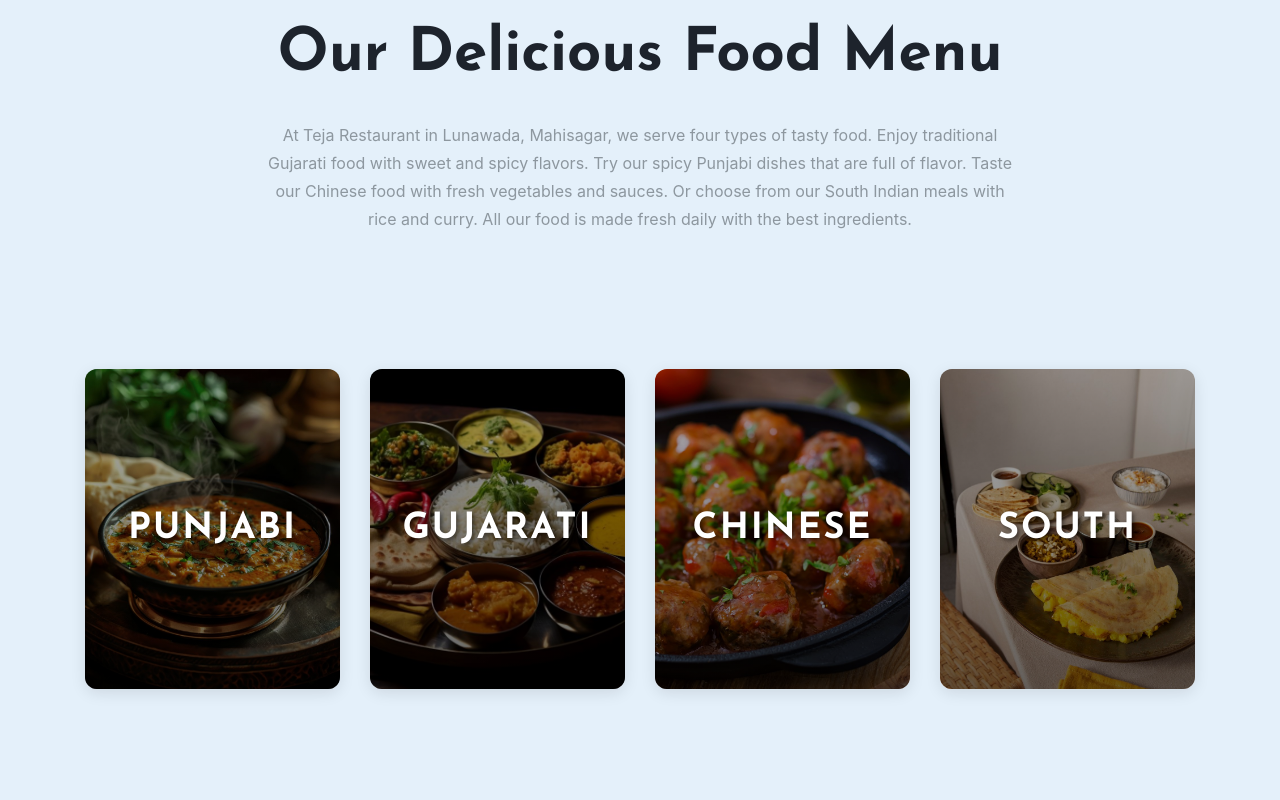
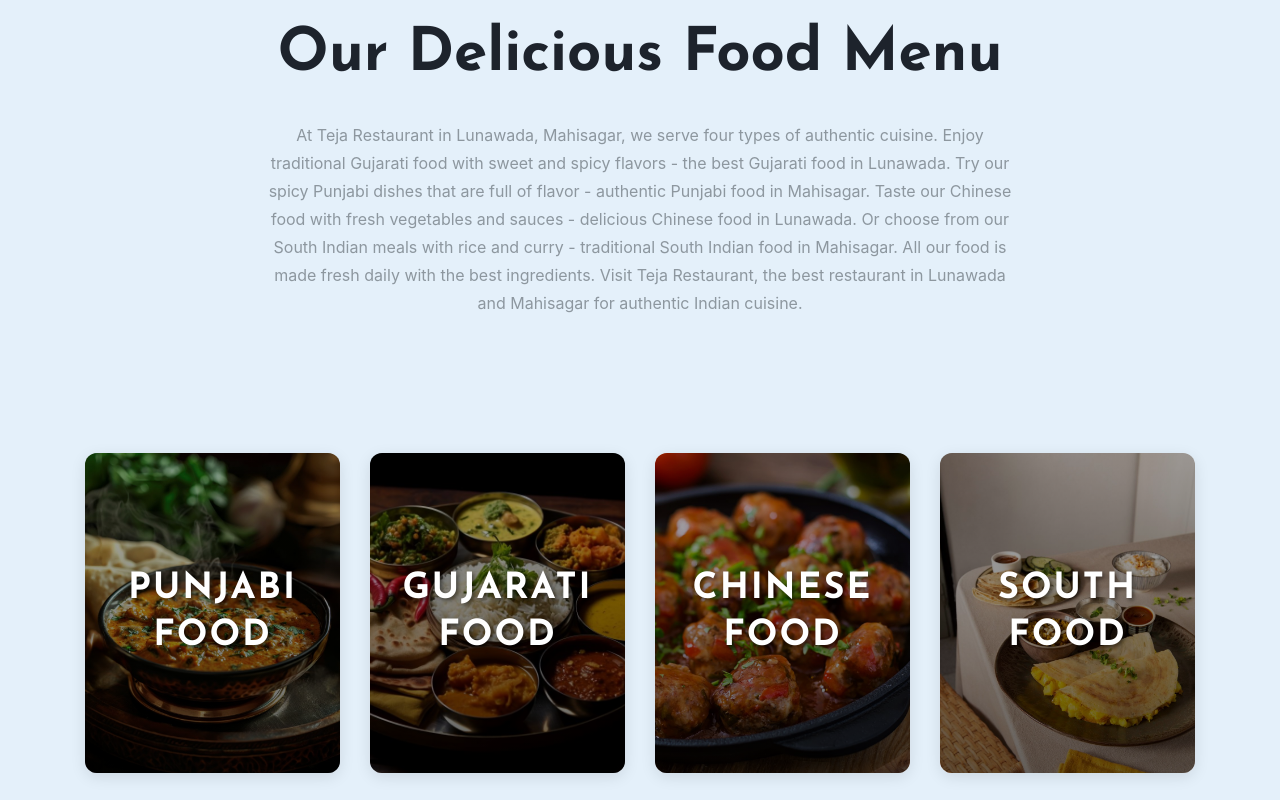
Before and after one commit to codexaaSoftwares/Hotel_Teja, a React (Vite) app in the folder Website_react/: page / in a window 1280 px wide. Shown: the part 1620-2420 px from the top of the page. Built offline with nearby package versions, Linux system fonts and the light colour scheme.

Commit message:
few more

```diff
--- a/Website_react/src/components/Statistics.jsx
+++ b/Website_react/src/components/Statistics.jsx
@@ -1,32 +1,76 @@
 import { motion } from 'framer-motion'
+import { Helmet } from 'react-helmet-async'
 
 const Statistics = () => {
   const categories = [
     {
       id: 1,
       name: 'Punjabi',
-      image: '/assets/images/food/teja resturant punjabi.jpg'
+      fullName: 'Punjabi Cuisine',
+      image: '/assets/images/food/teja resturant punjabi.jpg',
+      alt: 'Punjabi food at Teja Restaurant Lunawada, Mahisagar - Authentic North Indian cuisine',
+      description: 'Authentic Punjabi food in Lunawada, Mahisagar. Traditional North Indian dishes with rich flavors and spices.'
     },
     {
       id: 2,
       name: 'Gujarati',
-      image: '/assets/images/food/teja resturant gujarati.jpg'
+      fullName: 'Gujarati Cuisine',
+      image: '/assets/images/food/teja resturant gujarati.jpg',
+      alt: 'Gujarati food at Teja Restaurant Lunawada, Mahisagar - Traditional Gujarati thali and cuisine',
+      description: 'Traditional Gujarati food in Lunawada, Mahisagar. Sweet and spicy flavors with authentic Gujarati thali.'
     },
     {
       id: 3,
       name: 'Chinese',
-      image: '/assets/images/food/teja resturant chinese.jpg'
+      fullName: 'Chinese Cuisine',
+      image: '/assets/images/food/teja resturant chinese.jpg',
+      alt: 'Chinese food at Teja Restaurant Lunawada, Mahisagar - Indo-Chinese dishes with fresh vegetables',
+      description: 'Chinese food in Lunawada, Mahisagar. Indo-Chinese dishes with fresh vegetables and flavorful sauces.'
     },
     {
       id: 4,
       name: 'South',
-      image: '/assets/images/food/teja resturant south indian.jpg'
+      fullName: 'South Indian Cuisine',
+      image: '/assets/images/food/teja resturant south indian.jpg',
+      alt: 'South Indian food at Teja Restaurant Lunawada, Mahisagar - Traditional South Indian meals',
+      description: 'South Indian food in Lunawada, Mahisagar. Traditional South Indian meals with rice, curry, and authentic flavors.'
     }
   ]
 
+  // Generate structured data for MenuSection
+  const menuSectionSchema = {
+    "@context": "https://schema.org",
+    "@type": "MenuSection",
+    "name": "Our Cuisines - Teja Restaurant Lunawada",
+    "description": "Best restaurant in Lunawada and Mahisagar serving authentic Punjabi food, Gujarati cuisine, Chinese dishes, and South Indian food.",
+    "hasMenuSection": categories.map(category => ({
+      "@type": "MenuSection",
+      "name": `${category.fullName} - Teja Restaurant Lunawada`,
+      "description": category.description,
+      "image": `https://www.hotelteja.in${category.image}`
+    }))
+  }
+
   return (
-    <section className="statistics-section" id="cuisines">
-      <div className="container">
+    <>
+      <Helmet>
+        <title>Our Cuisines - Punjabi, Gujarati, Chinese & South Indian Food | Teja Restaurant Lunawada</title>
+        <meta name="description" content="Explore our cuisines at Teja Restaurant in Lunawada, Mahisagar. Best Punjabi food, authentic Gujarati cuisine, Chinese dishes, and South Indian food. Traditional flavors in Lunawada, Gujarat." />
+        <meta name="keywords" content="Punjabi food Lunawada, Gujarati food Lunawada, Chinese food Lunawada, South Indian food Lunawada, best restaurant Lunawada, Teja Restaurant cuisines, Mahisagar restaurant" />
+        <link rel="canonical" href="https://www.hotelteja.in/#cuisines" />
+        <meta property="og:title" content="Our Cuisines - Punjabi, Gujarati, Chinese & South Indian Food | Teja Restaurant Lunawada" />
+        <meta property="og:description" content="Explore our cuisines at Teja Restaurant in Lunawada, Mahisagar. Best Punjabi food, authentic Gujarati cuisine, Chinese dishes, and South Indian food." />
+        <meta property="og:url" content="https://www.hotelteja.in/#cuisines" />
+        <meta property="og:image" content="https://www.hotelteja.in/assets/images/OUR CUISINES.png" />
+        <meta name="twitter:title" content="Our Cuisines - Punjabi, Gujarati, Chinese & South Indian Food | Teja Restaurant Lunawada" />
+        <meta name="twitter:description" content="Explore our cuisines at Teja Restaurant in Lunawada, Mahisagar. Best Punjabi food, authentic Gujarati cuisine, Chinese dishes, and South Indian food." />
+        <meta name="twitter:image" content="https://www.hotelteja.in/assets/images/OUR CUISINES.png" />
+        <script type="application/ld+json">
+          {JSON.stringify(menuSectionSchema)}
+        </script>
+      </Helmet>
+      <section className="statistics-section" id="cuisines" itemScope itemType="https://schema.org/MenuSection">
+        <div className="container">
         <div className="row justify-content-center">
           <div className="col-lg-8">
             <div className="content">
@@ -46,6 +90,7 @@ const Statistics = () => {
                   whileInView={{ opacity: 1, y: 0 }}
                   viewport={{ once: true }}
                   transition={{ duration: 0.6, delay: 0.1 }}
+                  itemProp="name"
                 >
                   Our Delicious Food Menu
                 </motion.h2>
@@ -55,8 +100,9 @@ const Statistics = () => {
                   whileInView={{ opacity: 1, y: 0 }}
                   viewport={{ once: true }}
                   transition={{ duration: 0.6, delay: 0.2 }}
+                  itemProp="description"
                 >
-                  At Teja Restaurant in Lunawada, Mahisagar, we serve four types of tasty food. Enjoy traditional Gujarati food with sweet and spicy flavors. Try our spicy Punjabi dishes that are full of flavor. Taste our Chinese food with fresh vegetables and sauces. Or choose from our South Indian meals with rice and curry. All our food is made fresh daily with the best ingredients.
+                  At Teja Restaurant in Lunawada, Mahisagar, we serve four types of authentic cuisine. Enjoy traditional Gujarati food with sweet and spicy flavors - the best Gujarati food in Lunawada. Try our spicy Punjabi dishes that are full of flavor - authentic Punjabi food in Mahisagar. Taste our Chinese food with fresh vegetables and sauces - delicious Chinese food in Lunawada. Or choose from our South Indian meals with rice and curry - traditional South Indian food in Mahisagar. All our food is made fresh daily with the best ingredients. Visit Teja Restaurant, the best restaurant in Lunawada and Mahisagar for authentic Indian cuisine.
                 </motion.p>
               </div>
             </div>
@@ -65,16 +111,18 @@ const Statistics = () => {
         <div className="statistics-wrapper">
           <div className="row">
             {categories.map((category, index) => (
-              <motion.div
+              <motion.article
                 key={category.id}
                 className="col-lg-3 col-md-6 col-sm-6 col-12 mb-4 mb-lg-0"
                 initial={{ opacity: 0, y: 30 }}
                 whileInView={{ opacity: 1, y: 0 }}
                 viewport={{ once: true }}
                 transition={{ duration: 0.6, delay: index * 0.1 }}
+                itemScope
+                itemType="https://schema.org/MenuSection"
               >
                 <div className="food-category-card">
-                  <div
+                  <figure
                     className="category-image"
                     style={{
                       backgroundImage: `url('${category.image}')`,
@@ -82,18 +130,32 @@ const Statistics = () => {
                       backgroundPosition: 'center',
                       backgroundRepeat: 'no-repeat'
                     }}
+                    aria-label={category.alt}
+                    itemProp="image"
                   >
+                    {/* Hidden img for SEO - same as background image */}
+                    <img
+                      src={category.image}
+                      alt={category.alt}
+                      style={{ display: 'none' }}
+                      itemProp="image"
+                    />
                     <div className="category-overlay">
-                      <h3 className="category-name">{category.name}</h3>
+                      <h3 className="category-name" itemProp="name">
+                        {category.name} Food
+                        <span className="sr-only"> - {category.description}</span>
+                      </h3>
+                      <meta itemProp="description" content={category.description} />
                     </div>
-                  </div>
+                  </figure>
                 </div>
-              </motion.div>
+              </motion.article>
             ))}
           </div>
         </div>
-      </div>
-    </section>
+        </div>
+      </section>
+    </>
   )
 }
 
--- a/Website_react/src/index.css
+++ b/Website_react/src/index.css
@@ -1,6 +1,19 @@
 /* Import all CSS files from assets */
 /* Note: In Vite, public assets are served from root, so we reference them in index.html */
 /* CSS imports are handled via link tags in index.html for better performance */
+
+/* Screen Reader Only - For SEO and Accessibility */
+.sr-only {
+  position: absolute;
+  width: 1px;
+  height: 1px;
+  padding: 0;
+  margin: -1px;
+  overflow: hidden;
+  clip: rect(0, 0, 0, 0);
+  white-space: nowrap;
+  border-width: 0;
+}
 
 /* Clean Header - Centered Logo Only */
 .header-section {
```
Also changed, not shown: 1 other file (tests, documents, lock files or other folders).
